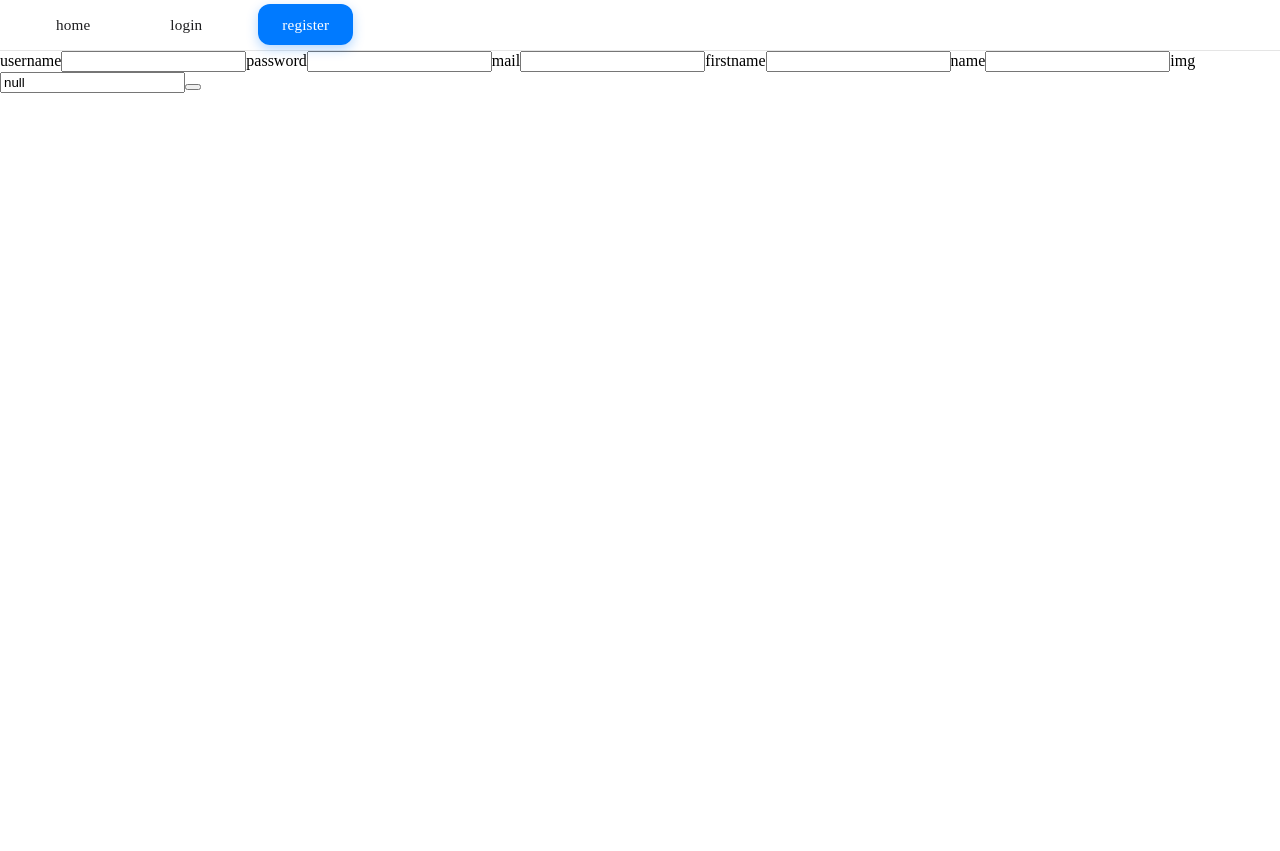
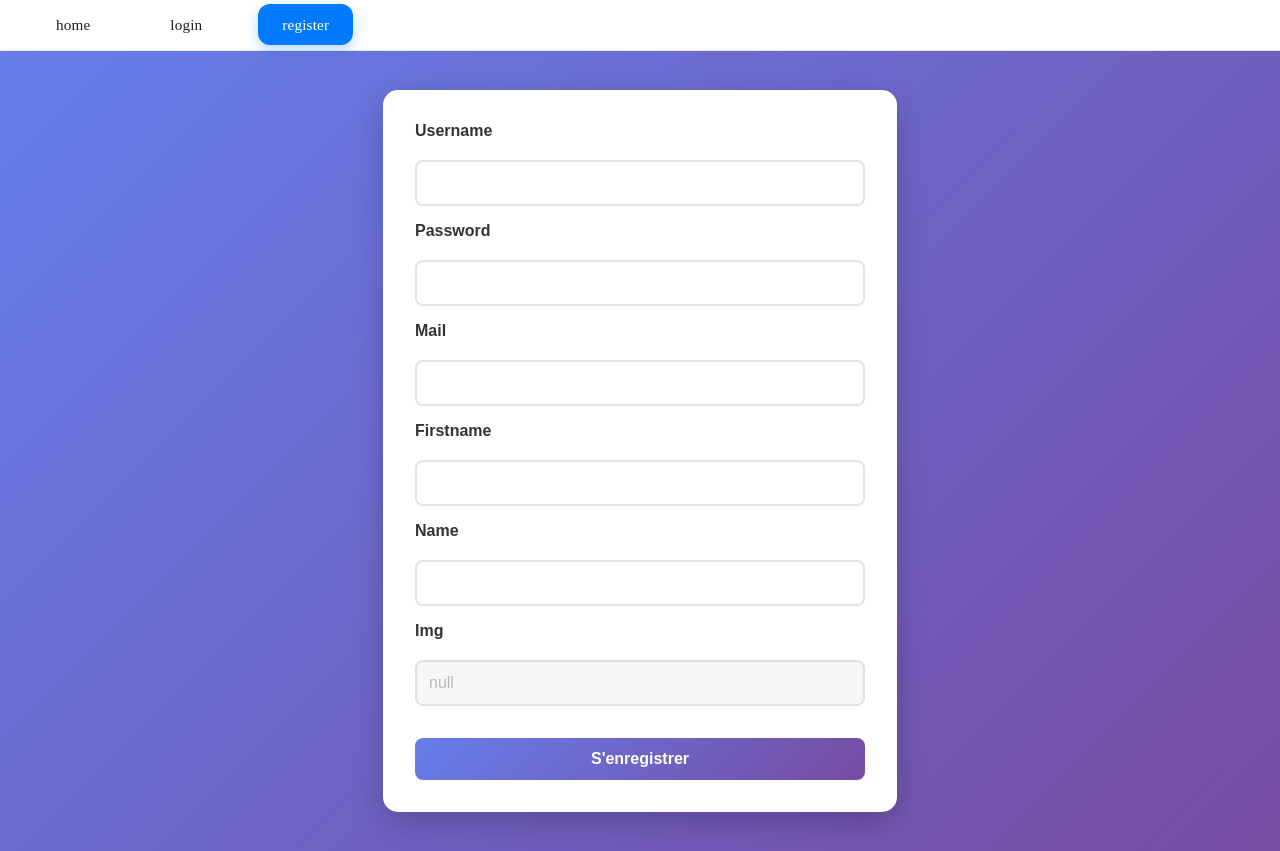
Before and after one commit to Maddax10/sports-front-vueJS, a Vue app: page /register in a window 1280 px wide. Before the commit the page ends 800 px from the top, so only its background shows below. Built offline with nearby package versions, Linux system fonts and the light colour scheme.

Commit message:
refactor RegisterView layout and styles for improved user experience

```diff
--- a/src/views/RegisterView.vue
+++ b/src/views/RegisterView.vue
@@ -1,4 +1,5 @@
 <template>
+    <main>
         <div class="cardRegister">
             <label for="">username</label>
             <input type="text" />
@@ -11,7 +12,82 @@
             <label for="">name</label>
             <input type="text" />
             <label for="">img</label>
-        <input type="text" value="null" />
-        <button></button>
+            <input type="text" value="null" disabled />
+            <button>S'enregistrer</button>
         </div>
+    </main>
 </template>
+
+<style lang="scss" scoped>
+main {
+    display: flex;
+    justify-content: center;
+    align-items: center;
+    min-height: 100vh;
+    background: linear-gradient(135deg, #667eea 0%, #764ba2 100%);
+    font-family: 'Arial', sans-serif;
+}
+
+.cardRegister {
+    background: white;
+    padding: 2rem;
+    border-radius: 15px;
+    box-shadow: 0 10px 30px rgba(0, 0, 0, 0.2);
+    width: 100%;
+    max-width: 450px;
+    display: flex;
+    flex-direction: column;
+    gap: 1rem;
+
+    label {
+        font-weight: 600;
+        color: #333;
+        margin-bottom: 0.25rem;
+        text-transform: capitalize;
+    }
+
+    input {
+        padding: 0.75rem;
+        border: 2px solid #e1e5e9;
+        border-radius: 8px;
+        font-size: 1rem;
+        transition: border-color 0.3s ease;
+
+        &:focus {
+            outline: none;
+            border-color: #667eea;
+            box-shadow: 0 0 0 3px rgba(102, 126, 234, 0.1);
+        }
+
+        &:disabled {
+            background-color: #f5f5f5;
+            color: #999;
+            border-color: #d1d5db;
+            cursor: not-allowed;
+            opacity: 0.7;
+        }
+    }
+
+    button {
+        background: linear-gradient(135deg, #667eea 0%, #764ba2 100%);
+        color: white;
+        border: none;
+        padding: 0.75rem 1.5rem;
+        border-radius: 8px;
+        font-size: 1rem;
+        font-weight: 600;
+        cursor: pointer;
+        margin-top: 1rem;
+        transition: transform 0.2s ease, box-shadow 0.2s ease;
+
+        &:hover {
+            transform: translateY(-2px);
+            box-shadow: 0 5px 15px rgba(102, 126, 234, 0.4);
+        }
+
+        &:active {
+            transform: translateY(0);
+        }
+    }
+}
+</style>
```
Lines whose indentation alone changed are shown as unchanged.
